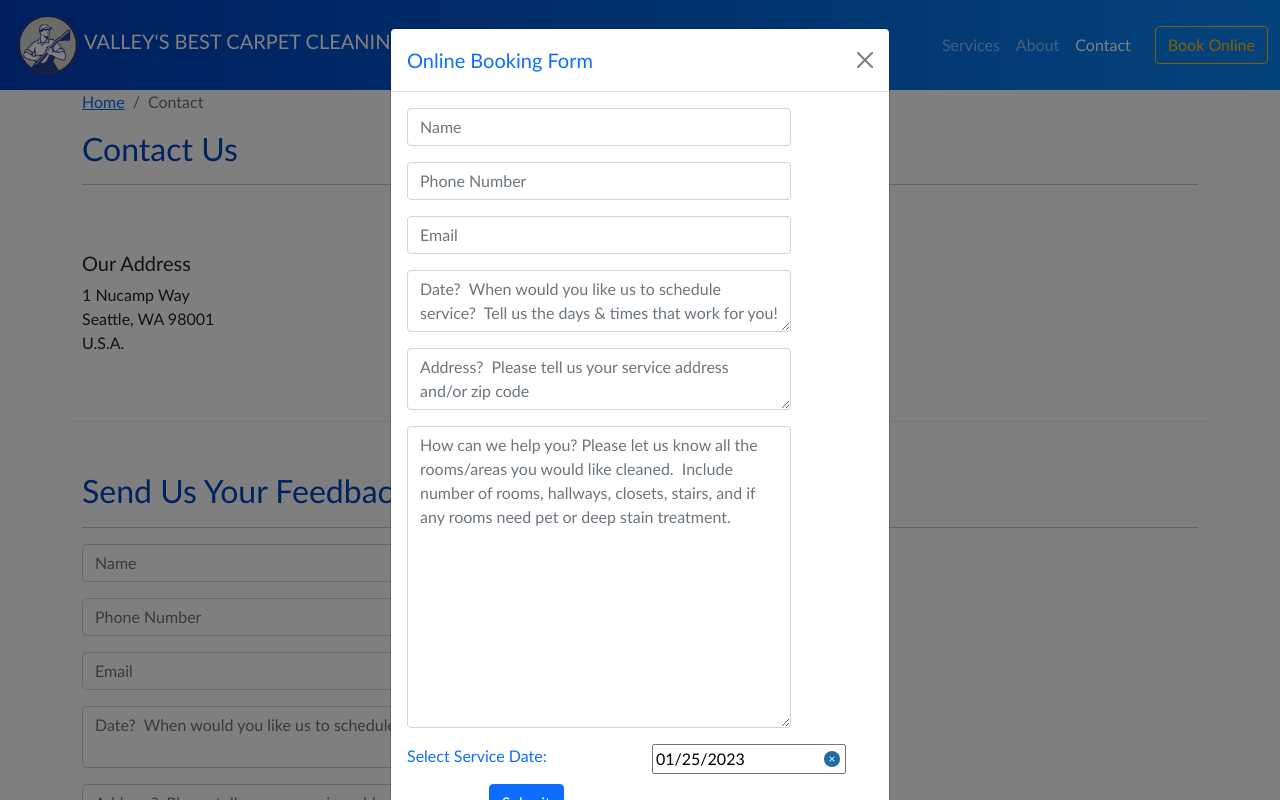
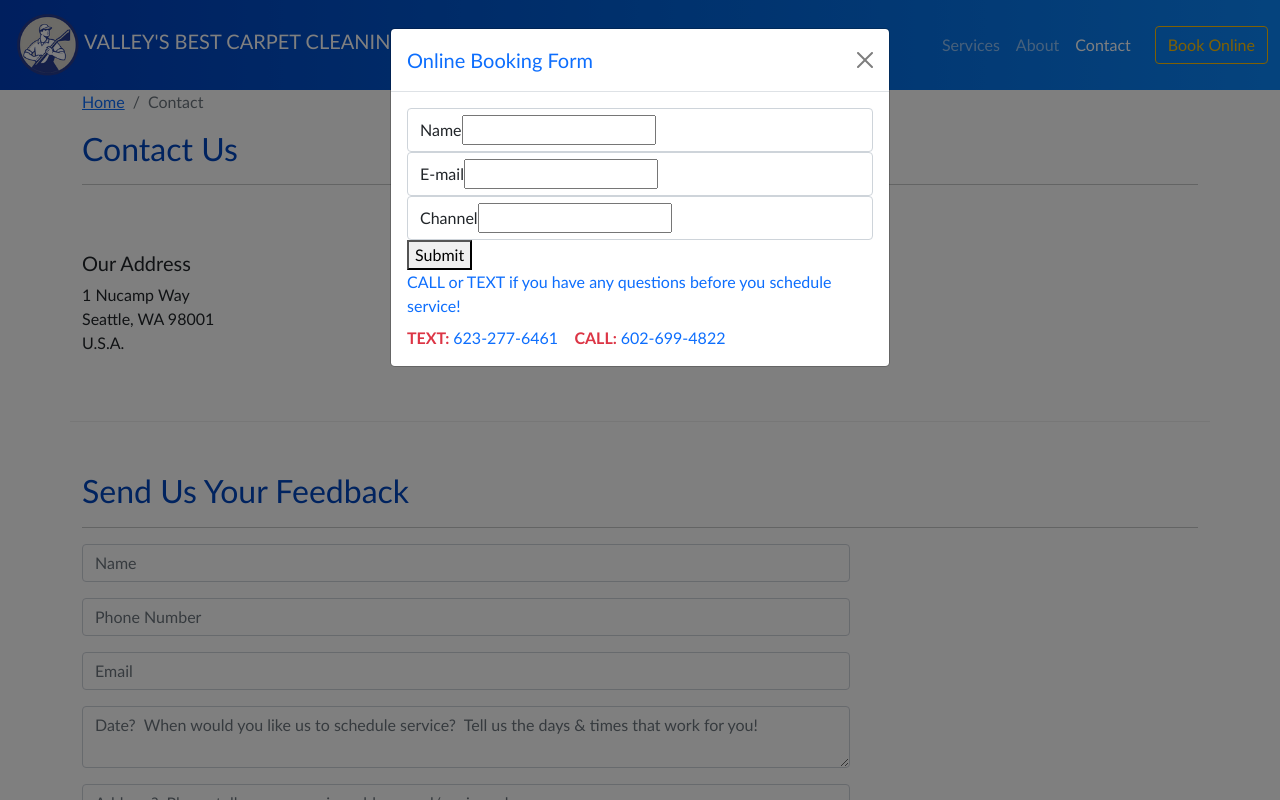
Before and after one commit to tksnate/carpet-cleaning-website, a React (Create React App) app: page /contact in a window 1280 px wide. Both pictures are taken after a click on the button "Book Online". Shown: the top 800 px of the page. Built offline with nearby package versions, Linux system fonts and the light colour scheme.

Commit message:
test form

```diff
--- a/src/App.css
+++ b/src/App.css
@@ -219,3 +219,7 @@ h2 {
   margin-left: -10vw;
   margin-right: -10vw;
 } */
+
+.error {
+  color: red;
+}
--- a/src/components/BookingForm.js
+++ b/src/components/BookingForm.js
@@ -16,9 +16,9 @@ const BookingForm = () => {
         name: "",
         phoneNum: "",
         email: "",
-        when: "",
         where: "",
         quote: "",
+        when: "",
       }}
       onSubmit={handleSubmit}
       validate={validateContactForm}
@@ -67,20 +67,6 @@ const BookingForm = () => {
           </Col>
         </FormGroup>
         <FormGroup row>
-          <Label htmlFor="when" md="2" hidden>
-            When
-          </Label>
-          <Col md="10">
-            <Field
-              name="when"
-              as="textarea"
-              rows="2"
-              className="form-control"
-              placeholder="Date?  When would you like us to schedule service?  Tell us the days & times that work for you!"
-            />
-          </Col>
-        </FormGroup>
-        <FormGroup row>
           <Label htmlFor="where" md="2" hidden>
             Where
           </Label>
@@ -90,8 +76,11 @@ const BookingForm = () => {
               as="textarea"
               rows="2"
               className="form-control"
-              placeholder="Address?  Please tell us your service address and/or zip code"
+              placeholder="Address"
             />
+            <ErrorMessage name="where">
+              {(msg) => <p className="text-danger">{msg}</p>}
+            </ErrorMessage>
           </Col>
         </FormGroup>
         <FormGroup row>
@@ -102,13 +91,37 @@ const BookingForm = () => {
             <Field
               name="quote"
               as="textarea"
-              rows="12"
+              rows="8"
               className="form-control"
               placeholder="How can we help you? Please let us know all the rooms/areas you would like cleaned.  Include number of rooms, hallways, closets, stairs, and if any rooms need pet or deep stain treatment."
             />
           </Col>
         </FormGroup>
         <BookingDatePicker />
+        <FormGroup row>
+          <Col>
+            <div id="my-radio-group">Select Arrival Time</div>
+            <div role="group" aria-labelledby="my-radio-group">
+              <Label>
+                <Field
+                  type="radio"
+                  name="when"
+                  value="9"
+                  // className="form-control"
+                />{" "}
+                9-10 am
+              </Label>
+              <Label>
+                <Field type="radio" name="when" value="11" className="ms-4" />{" "}
+                11am-noon
+              </Label>
+              <Label>
+                <Field type="radio" name="when" value="1" className="ms-4" />{" "}
+                1-2pm
+              </Label>
+            </div>
+          </Col>
+        </FormGroup>
         <FormGroup row>
           <Col md={{ size: 10, offset: 2 }}>
             <Button type="submit" color="primary">
--- /dev/null
+++ b/src/components/TestForm.js
@@ -0,0 +1,102 @@
+import React from "react";
+import { useFormik } from "formik";
+
+const initialValues = {
+  name: "",
+  email: "",
+  channel: "",
+};
+
+const onSubmit = (values) => {
+  console.log("Form data", values);
+};
+
+const validate = (values) => {
+  // values.name values.email values.channel
+  // errors.name errors.email errors.channel
+  // errors.name = 'This field is required'
+
+  let errors = {};
+
+  if (!values.name) {
+    errors.name = "Required";
+  }
+
+  if (!values.email) {
+    errors.email = "Required";
+  } else if (!values.email.includes("@")) {
+    errors.email = "The email address is not valid.";
+  }
+
+  if (!values.channel) {
+    errors.channel = "Required";
+  }
+
+  return errors;
+};
+
+const TestForm = () => {
+  const formik = useFormik({
+    initialValues,
+    onSubmit,
+    validate,
+  });
+
+  console.log("Form errors", formik.errors);
+  console.log("Visited fields", formik.touched);
+
+  return (
+    <div>
+      <form onSubmit={formik.handleSubmit}>
+        <div className="form-control">
+          <label htmlFor="name">Name</label>
+          <input
+            type="text"
+            id="name"
+            name="name"
+            onChange={formik.handleChange}
+            onBlur={formik.handleBlur}
+            value={formik.values.name}
+          />
+          {formik.touched.name && formik.errors.name ? (
+            <div className="error">{formik.errors.name}</div>
+          ) : null}
+        </div>
+
+        <div className="form-control">
+          <label htmlFor="email">E-mail</label>
+          <input
+            type="email"
+            id="email"
+            name="email"
+            onChange={formik.handleChange}
+            onBlur={formik.handleBlur}
+            value={formik.values.email}
+          />
+          {formik.touched.email && formik.errors.email ? (
+            <div className="error">{formik.errors.email}</div>
+          ) : null}
+        </div>
+
+        <div className="form-control">
+          <label htmlFor="channel">Channel</label>
+          <input
+            type="text"
+            id="channel"
+            name="channel"
+            onChange={formik.handleChange}
+            onBlur={formik.handleBlur}
+            value={formik.values.channel}
+          />
+          {formik.touched.channel && formik.errors.channel ? (
+            <div className="error">{formik.errors.channel}</div>
+          ) : null}
+        </div>
+
+        <button>Submit</button>
+      </form>
+    </div>
+  );
+};
+
+export default TestForm;
--- a/src/features/booking/BookingDatePicker.js
+++ b/src/features/booking/BookingDatePicker.js
@@ -9,11 +9,10 @@ const BookingDatePicker = () => {
 
   return (
     <>
-      <Row>
-        <Col xs={6}>
-          <p>Select Service Date:</p>
-        </Col>
-        <Col xs={6}>
+      {/* <Row> */}
+      {/* <Col xs="12">Select Service Date</Col> */}
+      <Col>Select Service Date</Col>
+      <Col className="mb-3">
         <DatePicker
           selected={selectedDate}
           onChange={(date) => setselectedDate(date)}
@@ -21,9 +20,12 @@ const BookingDatePicker = () => {
           maxDate={addDays(new Date(), 30)}
           filterDate={(date) => date.getDay() !== 6 && date.getDay() !== 0}
           isClearable
+          // placeholderText="Click To Select A Date"
+          inline
+          required
         />
       </Col>
-      </Row>
+      {/* </Row> */}
     </>
   );
 };
--- a/src/features/booking/OnlineBooking.js
+++ b/src/features/booking/OnlineBooking.js
@@ -1,6 +1,7 @@
 import React from "react";
 import { Button, Modal, ModalHeader, ModalBody, ModalFooter } from "reactstrap";
 import BookingForm from "../../components/BookingForm";
+import TestForm from "../../components/TestForm";
 
 class OnlineBooking extends React.Component {
   constructor(props) {
@@ -33,7 +34,8 @@ class OnlineBooking extends React.Component {
             Online Booking Form
           </ModalHeader>
           <ModalBody className="text-primary">
-            <BookingForm />
+            {/* <BookingForm /> */}
+            <TestForm />
             CALL or TEXT if you have any questions before you schedule service!
             <br />
             <div className="mt-2">
--- a/src/utils/validateContactForm.js
+++ b/src/utils/validateContactForm.js
@@ -22,5 +22,9 @@ export const validateContactForm = (values) => {
     errors.email = "Required";
   }
 
+  if (!values.where) {
+    errors.where = "Required";
+  }
+
   return errors;
 };
```
Lines whose indentation alone changed are shown as unchanged.
